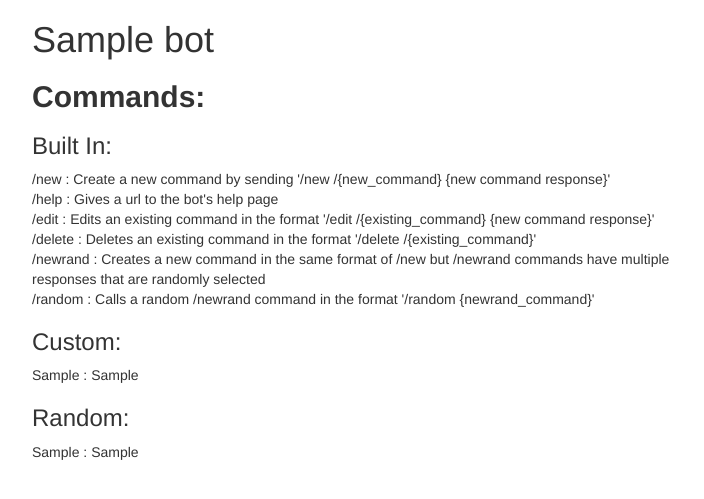
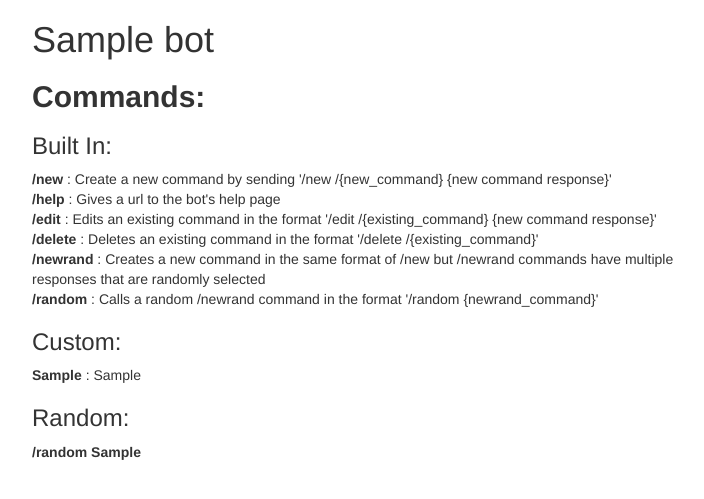
Before and after one commit to eyoung8/groupmebot, a Django app: page /bot/1/ in a window 1280 px wide. Shown: the top 499 px of the page, without its empty margins (208-912 px from the left). Run offline with Django 3.2, Linux system fonts and the light colour scheme; tables that the repository leaves empty hold one stand-in row (values such as "Sample post"); some libraries are stand-ins or nearby versions.

Commit message:
more code cleanup, changed some formatting for help page

```diff
--- a/bot/templates/bot_detail.html
+++ b/bot/templates/bot_detail.html
@@ -14,18 +14,18 @@
             <h3>Built In:</h3>
             <p>
             {% for pair in built_ins %}
-                {{ pair.0 }} : {{ pair.1 }} </br>
+                <b>{{ pair.0 }}</b> : {{ pair.1 }} </br>
             {% endfor %}
             </p>
             <h3>Custom:</h3>
             <p>
             {% for response in responses %}
-                {{ response.command }} : {{ response.response }} </br>
+                <b>{{ response.command }}</b> : {{ response.response }} </br>
             {% endfor %}
             </p>
             <h3>Random:</h3>
             {% for random_command in random_commands %}
-                {{ random_command.command }} : {{ random_command.response }} </br>
+                <b>/random {{ random_command.command }}</b> </br>
             {% endfor %}
         </div>
     </div>
--- a/bot/util.py
+++ b/bot/util.py
@@ -110,7 +110,7 @@ def edit_command(bot, text):
         msg = "Command {} could not be found".format(command)
     send_response(bot.bot_id, msg)
 
-
+@log_enter_exit
 def handle_command(bot, command, text, host):
     if command=="/help":
         bot_help(bot, host)
--- a/bot/views.py
+++ b/bot/views.py
@@ -44,7 +44,7 @@ def bot_detail(request, group_id):
     try:
         bot = Bot.objects.get(group_id=group_id)
         responses = BotResponse.objects.filter(bot__group_id__iexact=group_id)
-        random_commands = MultipleResponse.objects.filter(bot__group_id__iexact=group_id)
+        random_commands = MultipleResponse.objects.filter(bot__group_id__iexact=group_id).order_by('command').values('command').distinct()
         built_ins = [("/new" ,   "Create a new command by sending '/new /{new_command} {new command response}'"),
                      ("/help",   "Gives a url to the bot's help page"),
                      ("/edit",   "Edits an existing command in the format '/edit /{existing_command} {new command response}'"),
```
